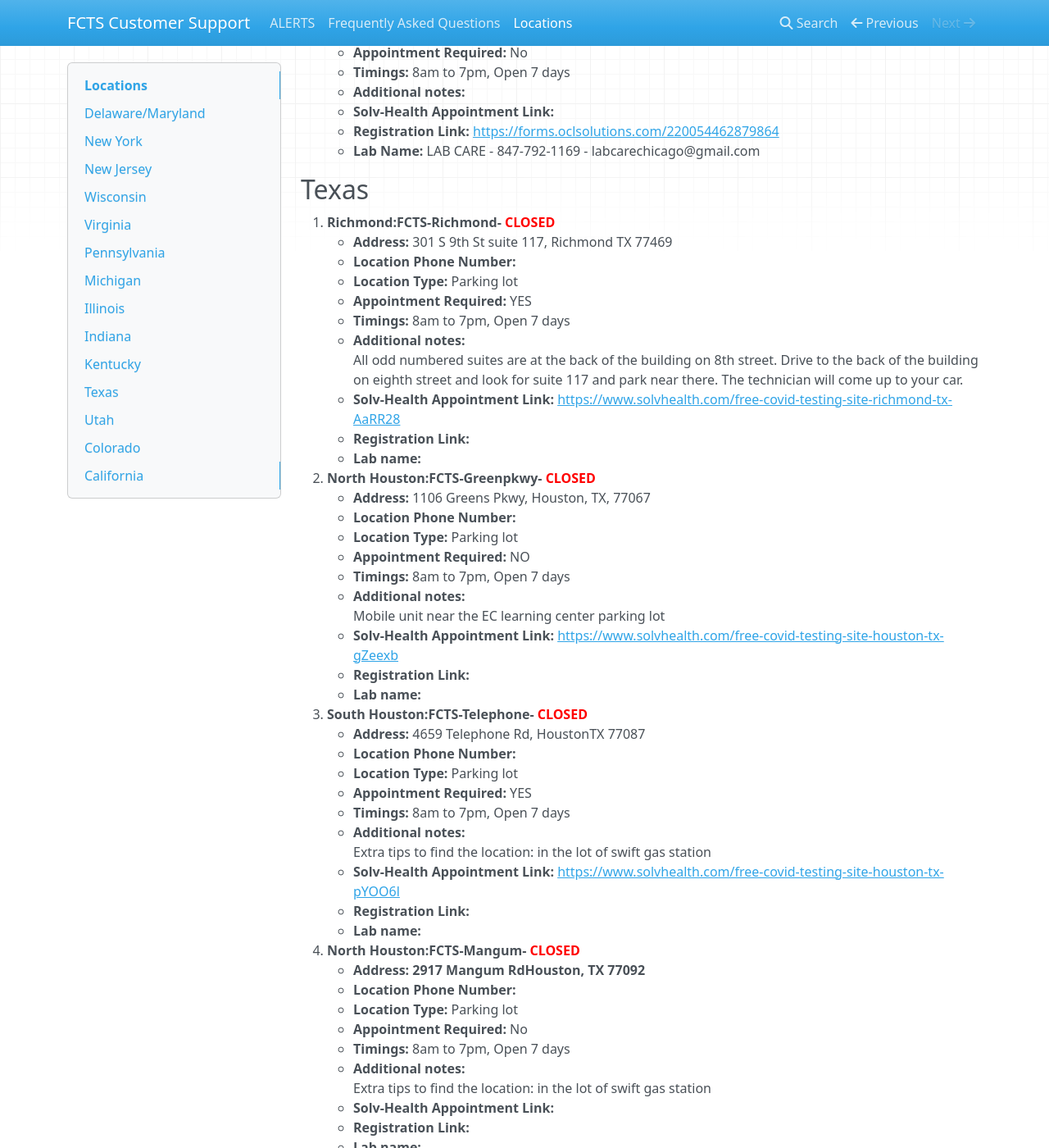
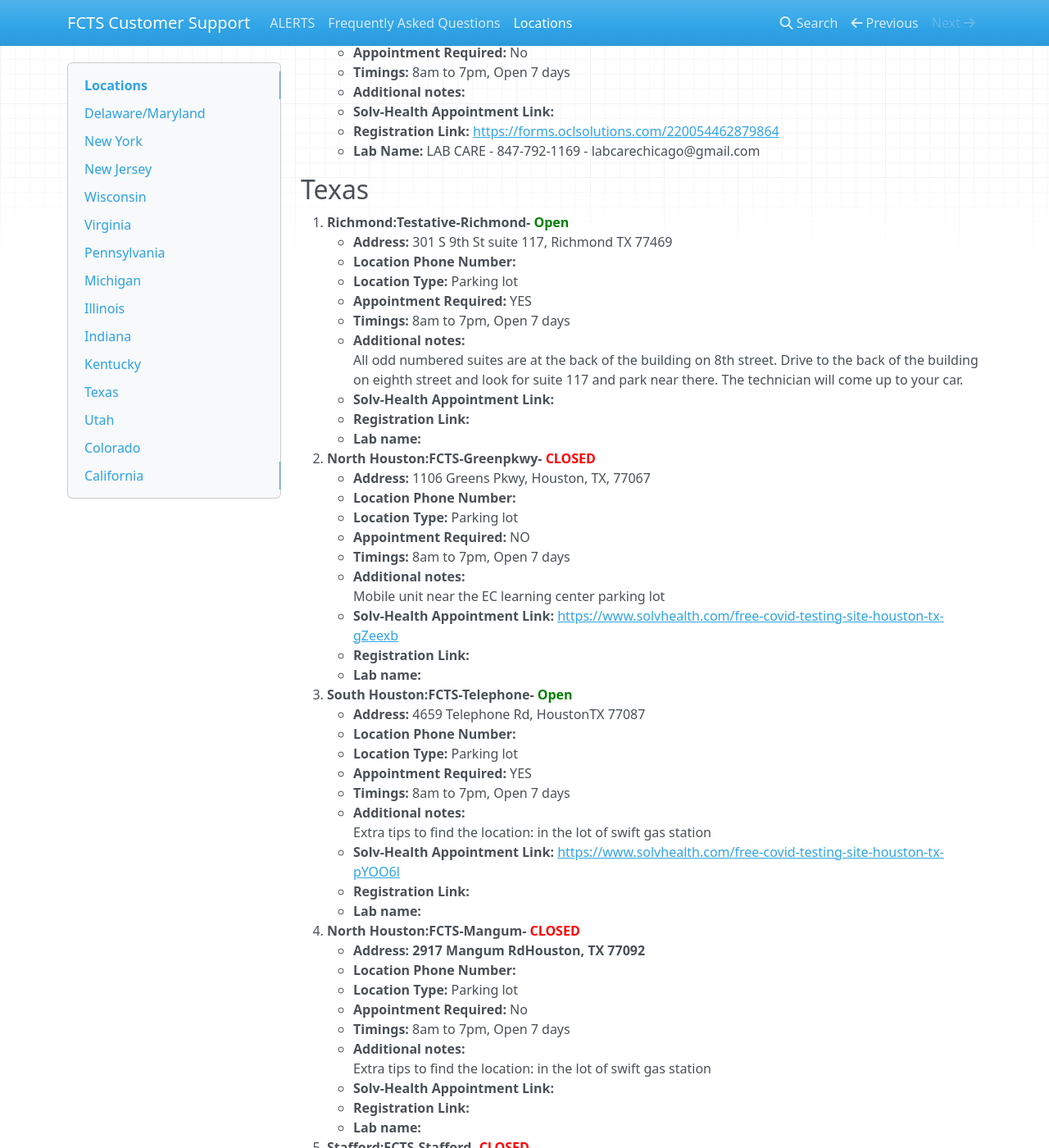
Before and after one commit to fcts000/fcts-cs-docs, an MkDocs documentation site: the page built from docs/locations.md, in a window 1280 px wide and 1400 px high, scrolled down 7010 px. Shown: the whole window at 82% size. Built offline with MkDocs 1.6.1, drawn with Linux system fonts in a browser that asks for light colours; nearby versions of some CDN libraries; some of the changed text lies outside the part shown.

Commit message:
morning update

```diff
--- a/docs/locations.md
+++ b/docs/locations.md
@@ -121,7 +121,7 @@
     * **Lab Name:**  LAB CARE - 847-792-1169 - labcarechicago@gmail.com
 
 ##Wisconsin
-1. **Milwaukee: Testative - Milwaukee - <font color="GREEN">OPEN 8am-1pm</font>**
+1. **Milwaukee: Testative - Milwaukee - <font color="GREEN">OPEN 8am-5pm</font>**
     * **Address:** 4435 W. Oklahoma Ave Milwaukee WI 53219
     * **Location Phone Number:** 872-639-3005
     * **Location Type:** Store front
@@ -285,7 +285,7 @@
     * **Registration Link:** <https://forms.oclsolutions.com/220054462879864>
     * **Lab Name:**   LAB CARE - 847-792-1169 - labcarechicago@gmail.com
 ## Texas
-1. **Richmond:FCTS-Richmond- <font color="red">CLOSED</font>**
+1. **Richmond:Testative-Richmond- <font color="green">Open</font>**
     * **Address:** 301 S 9th St suite 117, Richmond TX 77469
     * **Location Phone Number:**
     * **Location Type:** Parking lot
@@ -293,7 +293,7 @@
     * **Timings:** 8am to 7pm, Open 7 days
     * **Additional notes:**
      All odd numbered suites are at the back of the building on 8th street. Drive to the back of the building on eighth street and look for suite 117 and park near there. The technician will come up to your car.
-    * **Solv-Health Appointment Link:** <https://www.solvhealth.com/free-covid-testing-site-richmond-tx-AaRR28>
+    * **Solv-Health Appointment Link:**
     * **Registration Link:**
     * **Lab name:**
 2. **North Houston:FCTS-Greenpkwy- <font color="red">CLOSED</font>**
@@ -307,7 +307,7 @@
     * **Solv-Health Appointment Link:** <https://www.solvhealth.com/free-covid-testing-site-houston-tx-gZeexb>
     * **Registration Link:**
     * **Lab name:**
-3. **South Houston:FCTS-Telephone- <font color="red">CLOSED</font>**
+3. **South Houston:FCTS-Telephone- <font color="green">Open</font>**
     * **Address:** 4659 Telephone Rd, HoustonTX  77087
     * **Location Phone Number:**
     * **Location Type:** Parking lot
@@ -417,7 +417,7 @@
     * **Solv-Health Appointment Link:**
     * **Registration Link:**
     * **Lab name:**
-1. **Long Beach: Testative-Long Beach - <font color="YELLOW">Temporarily Closed:reroute to Santa Anna</font>**
+1. **Long Beach: Testative-Long Beach - <font color="green">open</font>**
     * **Address: 375 Atlantic Ave suite 104, Long Beach, CA  90802**
     * **Location Phone Number:**
     * **Location Type:** store
```
Also changed, not shown: site/index.html, site/locations/index.html, site/search/search_index.json, site/sitemap.xml, 1 other file.
